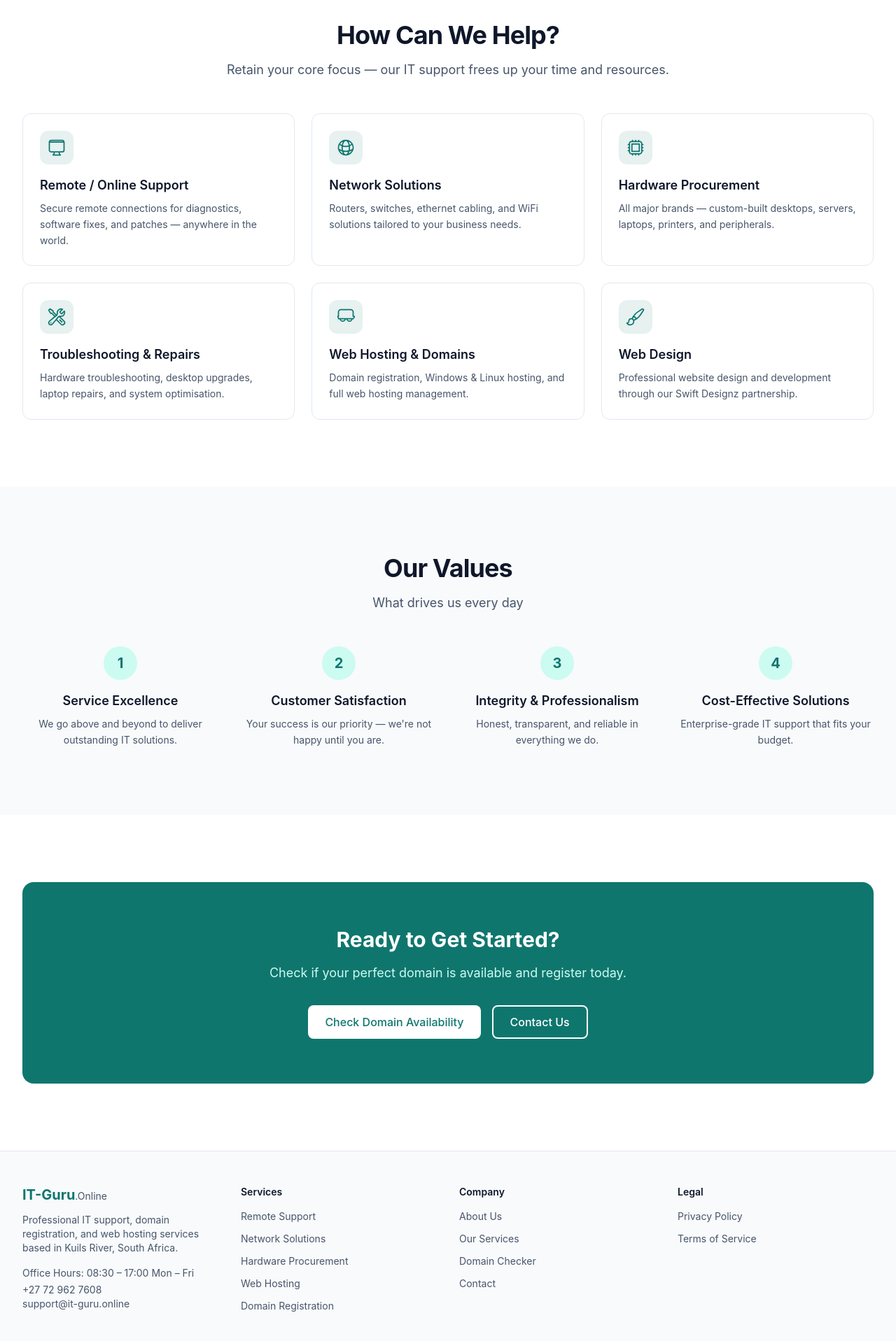
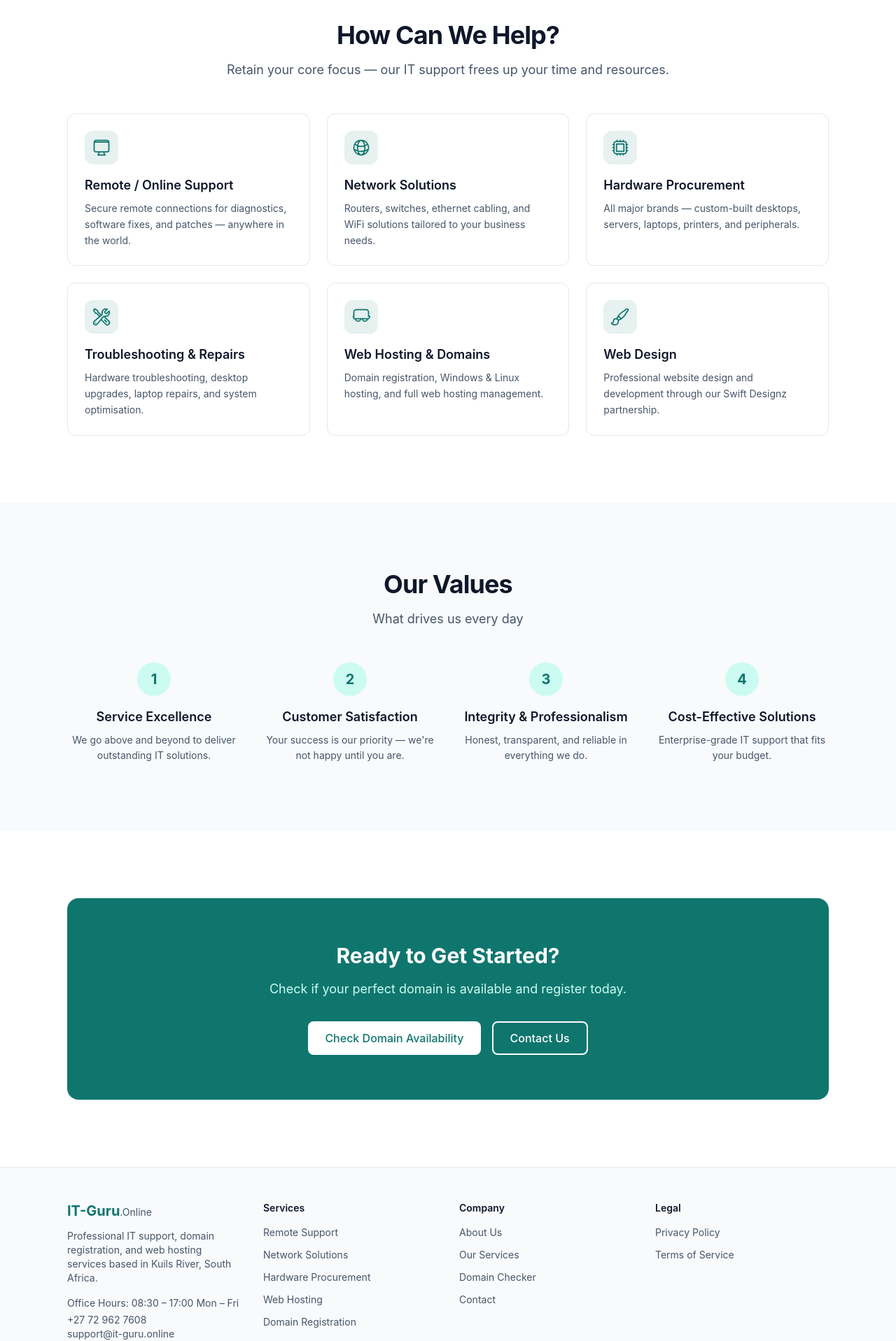
Before and after one commit to keenanswift101/itguruonline-website, a Next.js app: page / in a window 1280 px wide. Shown: the part 880-2797 px from the top of the page at 70% size. Built offline with nearby package versions, Linux system fonts and the light colour scheme; no server answers.

Commit message:
style: reduce page width from max-w-7xl to max-w-6xl site-wide

```diff
--- a/src/app/about/page.tsx
+++ b/src/app/about/page.tsx
@@ -78,7 +78,7 @@
     <>
       {/* Hero */}
       <section className="bg-(--bg-secondary) py-16 sm:py-24">
-        <div className="mx-auto max-w-7xl px-4 sm:px-6 lg:px-8">
+        <div className="mx-auto max-w-6xl px-4 sm:px-6 lg:px-8">
           <div className="mx-auto max-w-3xl text-center">
             <h1 className="text-4xl font-bold tracking-tight sm:text-5xl">
               Who We Are
@@ -94,7 +94,7 @@
 
       {/* Mission statement */}
       <section className="py-16 sm:py-24">
-        <div className="mx-auto max-w-7xl px-4 sm:px-6 lg:px-8">
+        <div className="mx-auto max-w-6xl px-4 sm:px-6 lg:px-8">
           <div className="grid gap-12 lg:grid-cols-2 lg:items-center">
             <div>
               <h2 className="text-3xl font-bold tracking-tight sm:text-4xl">
@@ -151,7 +151,7 @@
 
       {/* Values */}
       <section className="bg-(--bg-secondary) py-16 sm:py-24">
-        <div className="mx-auto max-w-7xl px-4 sm:px-6 lg:px-8">
+        <div className="mx-auto max-w-6xl px-4 sm:px-6 lg:px-8">
           <div className="text-center">
             <h2 className="text-3xl font-bold tracking-tight sm:text-4xl">Our Values</h2>
             <p className="mt-4 text-lg text-(--text-secondary)">
@@ -221,7 +221,7 @@
 
       {/* Partnership section */}
       <section className="bg-(--bg-secondary) py-16 sm:py-24">
-        <div className="mx-auto max-w-7xl px-4 sm:px-6 lg:px-8">
+        <div className="mx-auto max-w-6xl px-4 sm:px-6 lg:px-8">
           <div className="rounded-3xl bg-primary-700 px-8 py-12 sm:px-12 sm:py-16 text-center">
             <h2 className="text-3xl font-bold tracking-tight text-white sm:text-4xl">
               In Partnership with Swift Designz
--- a/src/app/contact/page.tsx
+++ b/src/app/contact/page.tsx
@@ -57,7 +57,7 @@
     <>
       {/* Hero */}
       <section className="bg-(--bg-secondary) py-16 sm:py-24">
-        <div className="mx-auto max-w-7xl px-4 sm:px-6 lg:px-8 text-center">
+        <div className="mx-auto max-w-6xl px-4 sm:px-6 lg:px-8 text-center">
           <h1 className="text-4xl font-bold tracking-tight sm:text-5xl">Get in Touch</h1>
           <p className="mt-6 max-w-2xl mx-auto text-lg text-(--text-secondary)">
             Have a question about our services, pricing, or your account? We&apos;re here to help.
@@ -68,7 +68,7 @@
 
       {/* Main content */}
       <section className="py-16 sm:py-24">
-        <div className="mx-auto max-w-7xl px-4 sm:px-6 lg:px-8">
+        <div className="mx-auto max-w-6xl px-4 sm:px-6 lg:px-8">
           <div className="grid gap-12 lg:grid-cols-3">
 
             {/* Contact details sidebar */}
--- a/src/app/services/page.tsx
+++ b/src/app/services/page.tsx
@@ -159,7 +159,7 @@
     <>
       {/* Hero */}
       <section className="bg-(--bg-secondary) py-16 sm:py-24">
-        <div className="mx-auto max-w-7xl px-4 sm:px-6 lg:px-8 text-center">
+        <div className="mx-auto max-w-6xl px-4 sm:px-6 lg:px-8 text-center">
           <h1 className="text-4xl font-bold tracking-tight sm:text-5xl">
             Our IT Services
           </h1>
@@ -172,7 +172,7 @@
 
       {/* Services grid */}
       <section className="py-16 sm:py-24">
-        <div className="mx-auto max-w-7xl px-4 sm:px-6 lg:px-8">
+        <div className="mx-auto max-w-6xl px-4 sm:px-6 lg:px-8">
           <div className="grid gap-8 sm:grid-cols-2 lg:grid-cols-3">
             {services.map((service) => (
               <div
@@ -222,7 +222,7 @@
 
       {/* Hosting Packages */}
       <section className="bg-(--bg-secondary) py-16 sm:py-24">
-        <div className="mx-auto max-w-7xl px-4 sm:px-6 lg:px-8">
+        <div className="mx-auto max-w-6xl px-4 sm:px-6 lg:px-8">
           <div className="text-center">
             <h2 className="text-3xl font-bold tracking-tight sm:text-4xl">
               Web Hosting Plans
--- a/src/components/layout/Footer.tsx
+++ b/src/components/layout/Footer.tsx
@@ -23,7 +23,7 @@
 export function Footer() {
   return (
     <footer className="border-t border-[var(--border-color)] bg-[var(--bg-secondary)]">
-      <div className="mx-auto max-w-7xl px-4 py-12 sm:px-6 lg:px-8">
+      <div className="mx-auto max-w-6xl px-4 py-12 sm:px-6 lg:px-8">
         <div className="grid grid-cols-1 gap-8 sm:grid-cols-2 lg:grid-cols-4">
           {/* Brand */}
           <div>
--- a/src/components/layout/Header.tsx
+++ b/src/components/layout/Header.tsx
@@ -19,7 +19,7 @@
 
   return (
     <header className="sticky top-0 z-50 border-b border-(--border-color) bg-(--bg-primary)/95 backdrop-blur-sm">
-      <div className="mx-auto flex h-16 max-w-7xl items-center justify-between px-4 sm:px-6 lg:px-8">
+      <div className="mx-auto flex h-16 max-w-6xl items-center justify-between px-4 sm:px-6 lg:px-8">
         {/* Logo */}
         <Link href="/" className="flex items-center gap-2 font-bold text-xl text-primary-700">
           <span>IT-Guru</span>
--- a/src/components/sections/CTABanner.tsx
+++ b/src/components/sections/CTABanner.tsx
@@ -3,7 +3,7 @@
 export function CTABanner() {
   return (
     <section className="py-16 sm:py-24">
-      <div className="mx-auto max-w-7xl px-4 sm:px-6 lg:px-8">
+      <div className="mx-auto max-w-6xl px-4 sm:px-6 lg:px-8">
         <div className="rounded-2xl bg-primary-700 px-6 py-12 text-center sm:px-12 sm:py-16">
           <h2 className="text-2xl font-bold text-white sm:text-3xl">
             Ready to Get Started?
--- a/src/components/sections/ServiceCards.tsx
+++ b/src/components/sections/ServiceCards.tsx
@@ -67,7 +67,7 @@
 export function ServiceCards() {
   return (
     <section className="py-16 sm:py-24">
-      <div className="mx-auto max-w-7xl px-4 sm:px-6 lg:px-8">
+      <div className="mx-auto max-w-6xl px-4 sm:px-6 lg:px-8">
         <div className="text-center">
           <h2 className="text-3xl font-bold tracking-tight sm:text-4xl">
             How Can We Help?
--- a/src/components/sections/Values.tsx
+++ b/src/components/sections/Values.tsx
@@ -20,7 +20,7 @@
 export function Values() {
   return (
     <section className="bg-[var(--bg-secondary)] py-16 sm:py-24">
-      <div className="mx-auto max-w-7xl px-4 sm:px-6 lg:px-8">
+      <div className="mx-auto max-w-6xl px-4 sm:px-6 lg:px-8">
         <div className="text-center">
           <h2 className="text-3xl font-bold tracking-tight sm:text-4xl">
             Our Values
```
